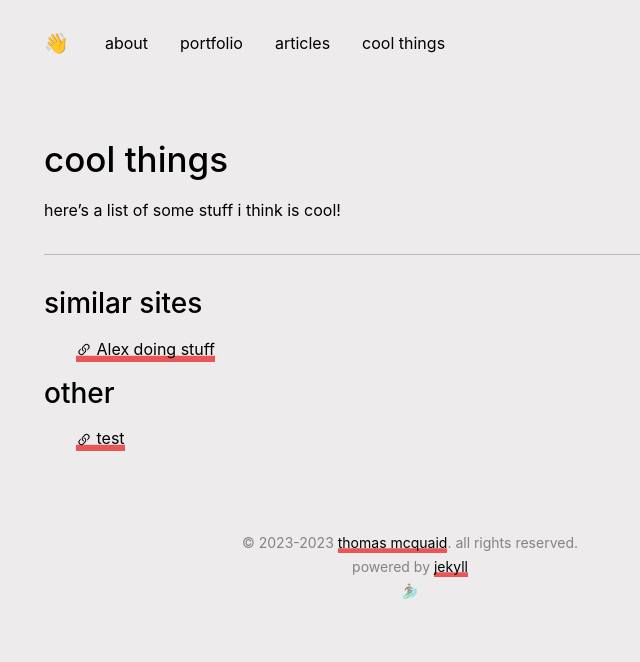
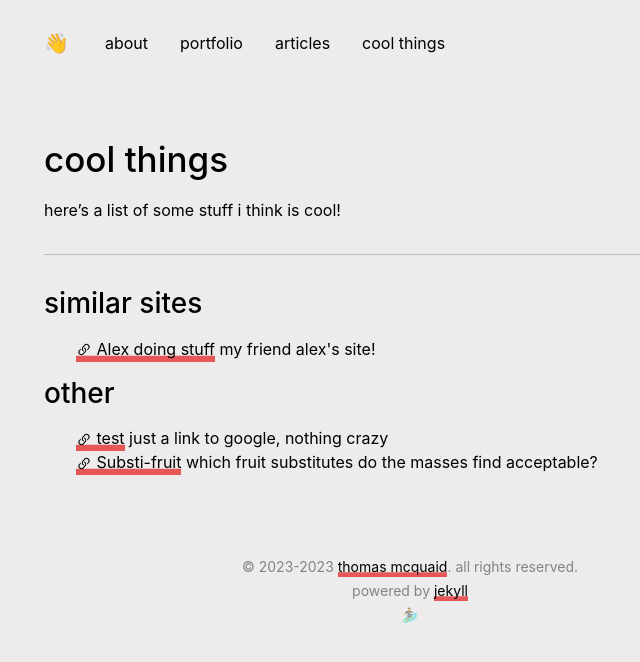
Before and after one commit to thomasmcquaidee/thomasmcquaidee.github.io, a Jekyll site: the page built from pages/cool.md, in a window 1280 px wide. Shown: the top 662 px of the page, without its empty margins (230-870 px from the left). Built offline with Jekyll 4.4.1, drawn with Linux system fonts in a browser that asks for light colours.

Commit message:
comments in cool things

```diff
--- a/_data/cool-things.yml
+++ b/_data/cool-things.yml
@@ -2,9 +2,14 @@
   links:
     - title: Alex doing stuff
       url: https://adnathanail.dev
+      comment: my friend alex's site!
 
 
 - category: other
   links:
     - title: test
       url: https://google.com
+      comment: just a link to google, nothing crazy
+    - title: Substi-fruit
+      url: https://comfy-custard-c39caa.netlify.app
+      comment: which fruit substitutes do the masses find acceptable?
--- a/pages/cool.md
+++ b/pages/cool.md
@@ -14,7 +14,7 @@ here's a list of some stuff i think is cool!
 <h2>{{ item.category }}</h2>
 <ul style="list-style: none">
 {% for link in item.links %}
-<li><a href="{{ link.url }}">{% include icons/link.html %} {{ link.title }}</a></li>
+<li><a href="{{ link.url }}">{% include icons/link.html %} {{ link.title }}</a> {{ link.comment }}</li>
 {% endfor %}
 </ul>
 {% endfor %}
```
